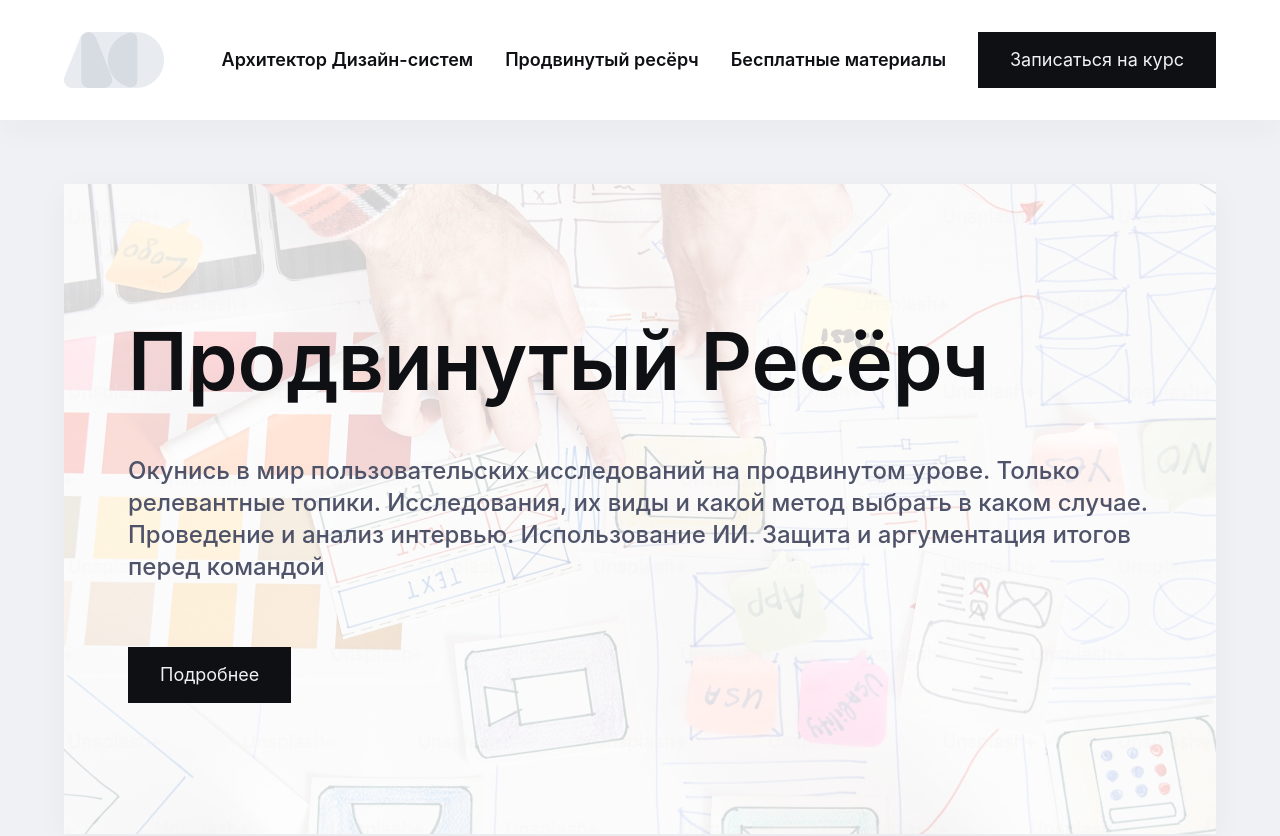
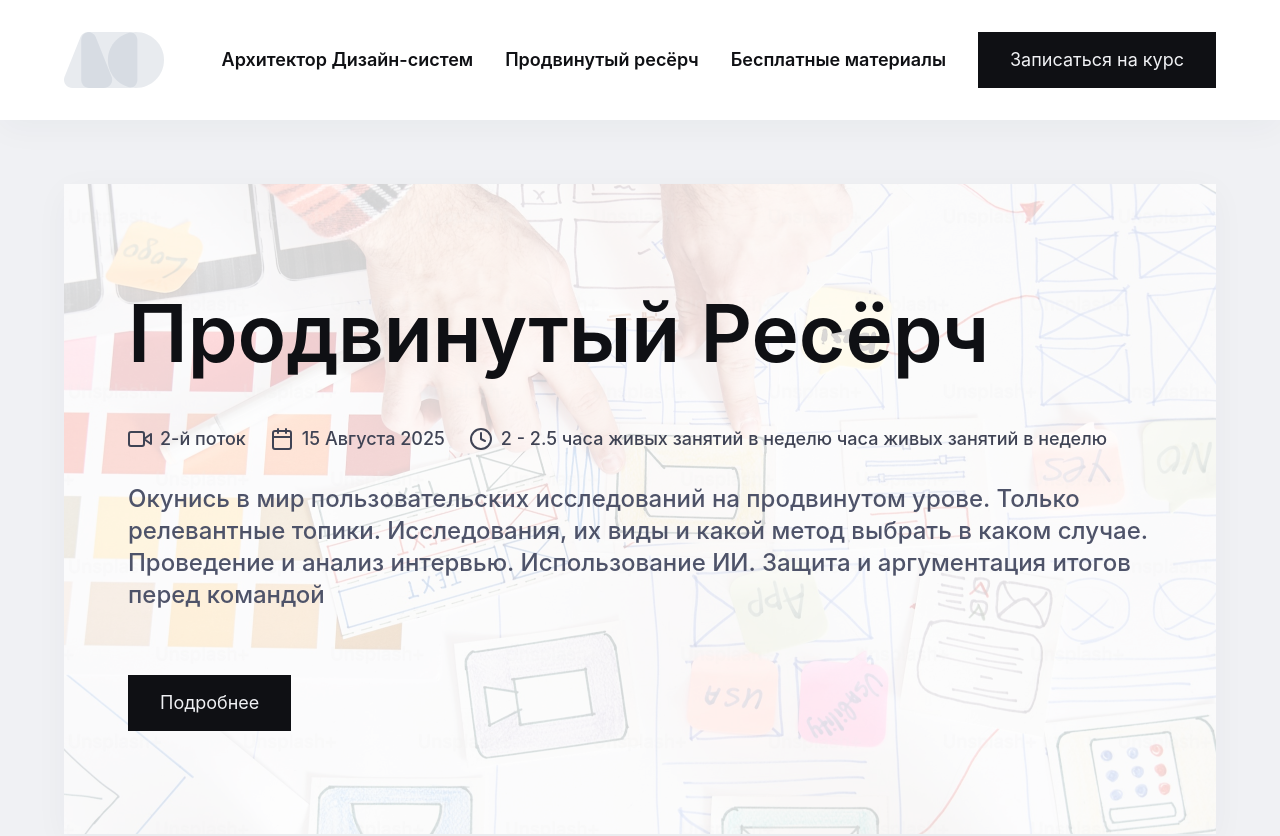
Before and after one commit to ArthurIvanov/dsa-web, a Next.js app: page /advancedresearch in a window 1280 px wide. Shown: the top 836 px of the page. Built offline with nearby package versions, Linux system fonts and the light colour scheme.

Commit message:
updated course info

```diff
--- a/app/advancedresearch/page.tsx
+++ b/app/advancedresearch/page.tsx
@@ -31,14 +31,18 @@ export default function Home() {
 	return (
 		<>
 			<HeroSection
+				lessions
+				actions
+				stream="2-й поток"
 				title="Продвинутый Ресёрч"
+				new-changes
+				date="15 Августа 2025"
 				description="Окунись в мир пользовательских исследований на продвинутом урове. Только релевантные топики. Исследования, их виды и какой метод выбрать в каком случае. Проведение и анализ интервью. Использование ИИ. Защита и аргументация итогов перед командой"
+				linkToProgram={linkToFigmaPresentation}
+				timing="2 - 2.5 часа живых занятий в неделю"
 				heroImg="/AUXheroSection.png"
-				date="15 Марта 2025"
-				linkToProgram={linkToFigmaPresentation}
-				timing="1.5 - 2"
-				actions
 			/>
+
 			<Section
 				src={"https://t.me/FRaklov"}
 				invert
@@ -117,7 +121,7 @@ export default function Home() {
 				srcTG={"https://t.me/FRaklov"}
 			>
 				<p className="text-large">
-					Меня зовут Фёдор Раклов. Я Sr. UX Researcher в Kaspersky.
+					Меня зовут Фёдор Раклов. Я UX Expert Researcher в Kaspersky.
 					Специализируюсь на исследовании сложных продуктов
 					кибер-безопасности в сегменте B2B, также работаю по
 					продуктам входящим в Kaspersky OS. Работал в Ингосстрах.
--- a/app/layout/footer.tsx
+++ b/app/layout/footer.tsx
@@ -69,9 +69,9 @@ const Footer = ({ children }: any) => {
 							target="_blank"
 							rel="noopener noreferrer"
 							className="link-inverted"
-							href="tel:+79622637027"
+							href="tel:+79955056564"
 						>
-							+7 962 263 70 27
+							+7 995 505 65 64
 						</a>
 					</li>
 				</ul>
--- a/app/page.tsx
+++ b/app/page.tsx
@@ -79,8 +79,8 @@ export default function Home() {
 				lessions
 				invert
 				stream="2-й поток"
-				date="2 Августа 2025"
-				timing="1.5 - 2"
+				date="15 Августа 2025"
+				timing="2 - 2.5"
 				subTitle="Продвинутый Ресёрч"
 				description="Окунись в мир пользовательских исследований на продвинутом урове. Только релевантные топики. Исследования, их виды и какой метод выбрать в каком случае. Проведение и анализ интервью. Использование ИИ. Защита и аргументация итогов перед командой"
 				linkToProgram="/advancedresearch"
```
